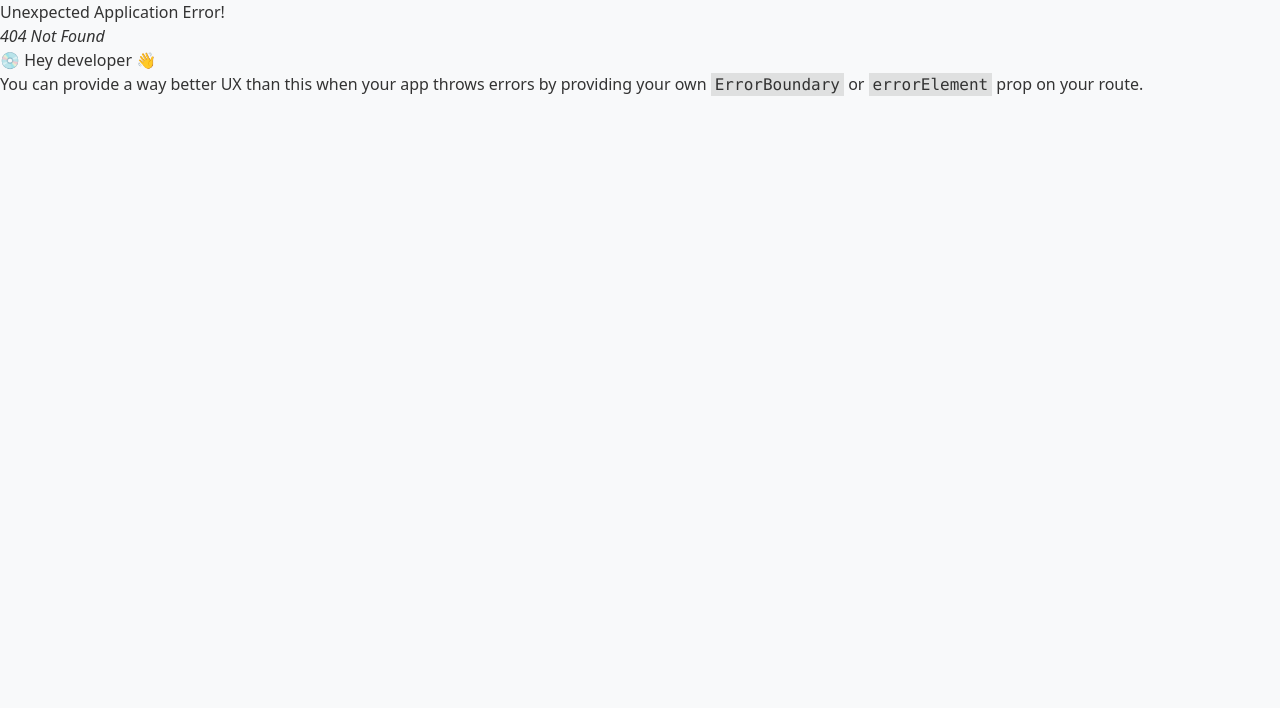
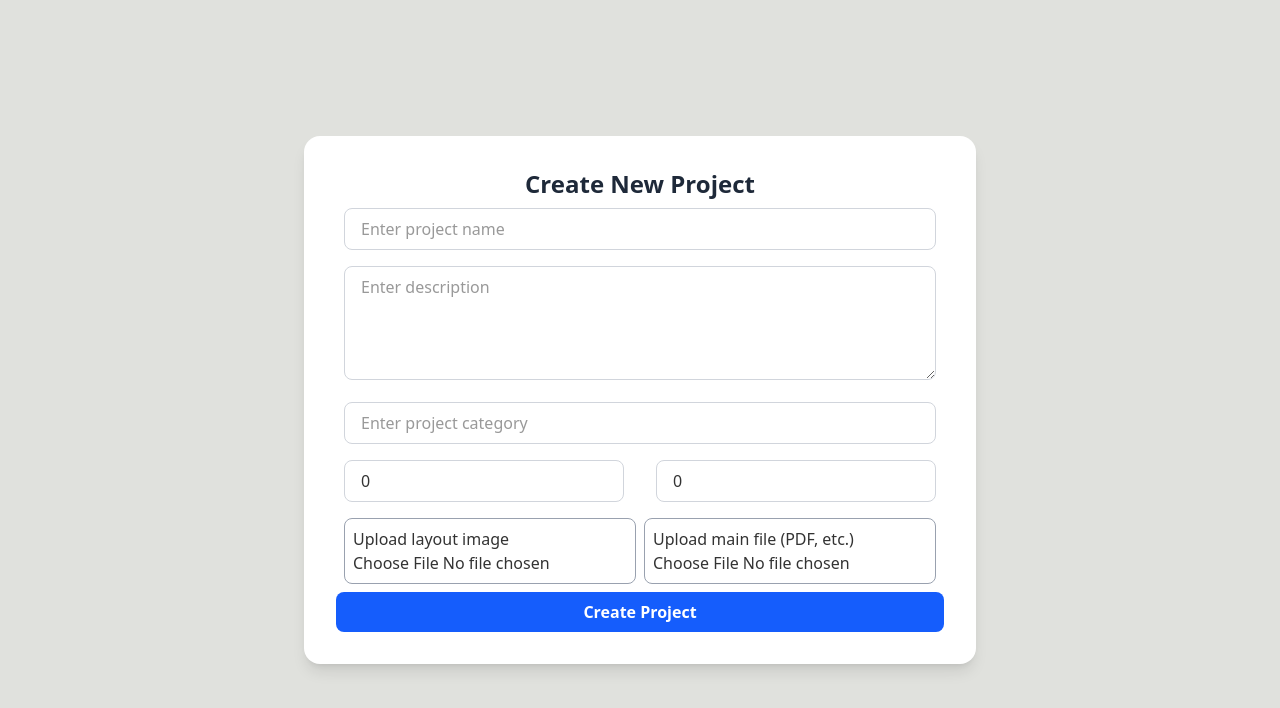
Before and after one commit to bishirkdy/personal-web, a React (Vite) app in the folder client/: page /create-project in a window 1280 px wide. Before the commit this address had no page. Shown: the top 708 px of the page. Built offline with nearby package versions, Linux system fonts and the light colour scheme.

Commit message:
some ui updated in create project

```diff
--- a/client/index.html
+++ b/client/index.html
@@ -2,7 +2,7 @@
 <html lang="en">
   <head>
     <meta charset="UTF-8" />
-    <link rel="icon" type="image/svg+xml" href="/client/src/assets/profile.jpg" />
+    <link rel="icon" type="image/jpg" href="/client/src/assets/profile.jpg" />
     <meta name="viewport" content="width=device-width, initial-scale=1.0" />
     <title>bishir</title>
   </head>
--- a/client/src/Router.jsx
+++ b/client/src/Router.jsx
@@ -9,12 +9,14 @@ import Register from "./components/Register";
 import Authenticate from "./components/Authenticate";
 import MyWork from "./pages/works/MyWork";
 import VerifyAccount from "./components/VerifyAccount";
+import CreateProject from "./pages/admin/createProject";
 
 const router = createBrowserRouter(
   createRoutesFromElements(
     <>
       <Route path="login" element={<Login />} />
       <Route path="register" element={<Register />} />
+      <Route path="create-project" element={<CreateProject/>}/>
       <Route path="/" element={<App />} />
       <Route path="verify-account" element={<VerifyAccount />} />
       <Route element={<Authenticate />}>
--- /dev/null
+++ b/client/src/pages/admin/CreateProject.jsx
@@ -0,0 +1,155 @@
+import React, { useState } from "react";
+
+const CreateProject = () => {
+  const [project, setProject] = useState({
+    name: "",
+    description: "",
+    price: 0,
+    offerPrice: 0,
+    category: "",
+    image: null,
+    file: null,
+  });
+
+  const [preview, setPreview] = useState(null);
+
+  const handleChange = (e) => {
+    const { name, value } = e.target;
+    setProject((prev) => ({ ...prev, [name]: value }));
+  };
+
+  const handleFileChange = (e) => {
+    const file = e.target.files[0];
+    setProject((prev) => ({ ...prev, file }));
+
+    if (file) {
+      const previewUrl = URL.createObjectURL(file);
+      setPreview(previewUrl);
+    }
+  };
+
+  const handleImageChange = (e) => {
+    const image = e.target.files[0];
+    setProject((prev) => ({ ...prev, image }));
+
+    if (image) {
+      const previewUrl = URL.createObjectURL(image);
+      setPreview(previewUrl);
+    }
+  };
+
+  const handleSubmit = (e) => {
+    e.preventDefault();
+    console.log(project);
+  };
+
+  return (
+    <div className="min-h-screen flex items-center justify-center bg-[var(--color-primary)] px-4">
+      <div className="w-full max-w-2xl bg-white p-8 rounded-2xl shadow-lg">
+        <h2 className="text-2xl font-bold mb-6 text-gray-800 text-center">
+          Create New Project
+        </h2>
+        <form onSubmit={handleSubmit} className="space-y-4">
+          <div className="p-2">
+            <input
+              type="text"
+              name="name"
+              value={project.name}
+              onChange={handleChange}
+              placeholder="Enter project name"
+              className="w-full px-4 py-2 border border-gray-300 rounded-lg"
+              required
+            />
+          </div>
+
+          <div className="p-2">
+            <textarea
+              name="description"
+              value={project.description}
+              onChange={handleChange}
+              placeholder="Enter description"
+              rows={4}
+              className="w-full px-4 py-2 border border-gray-300 rounded-lg"
+              required
+            />
+          </div>
+
+          <div className="p-2">
+            <input
+              type="text"
+              name="category"
+              value={project.category}
+              onChange={handleChange}
+              placeholder="Enter project category"
+              className="w-full px-4 py-2 border border-gray-300 rounded-lg"
+              required
+            />
+          </div>
+
+          <div className="flex flex-col md:flex-row gap-4">
+            <div className="flex-1 p-2">
+              <input
+                type="number"
+                name="price"
+                value={project.price}
+                onChange={handleChange}
+                placeholder="Price"
+                className="w-full px-4 py-2 border border-gray-300 rounded-lg"
+                required
+              />
+            </div>
+            <div className="flex-1 p-2">
+              <input
+                type="number"
+                name="offerPrice"
+                value={project.offerPrice}
+                onChange={handleChange}
+                placeholder="Offer Price"
+                className="w-full px-4 py-2 border border-gray-300 rounded-lg"
+                required
+              />
+            </div>
+          </div>
+          <div className="flex gap-2 p-2 ">
+            <div className="p-2 border rounded-lg border-gray-400">
+              <label className="block font-medium mb-1">Upload layout image</label>
+              <input
+                type="file"
+                accept="image/*"
+                onChange={handleImageChange}
+                className="w-full"
+              />
+              {preview && (
+                <img
+                  src={preview}
+                  alt="Preview"
+                  className="mt-2 h-32 object-cover rounded-lg"
+                />
+              )}
+            </div>
+
+            <div className="p-2 border rounded-lg border-gray-400">
+              <label className="block font-medium mb-1">
+                Upload main file (PDF, etc.)
+              </label>
+              <input
+                type="file"
+                onChange={handleFileChange}
+                className="w-full"
+              />
+            </div>
+          </div>
+
+          <button
+            type="submit"
+            className="w-full mt-4 bg-blue-600 text-white font-bold py-2 px-4 rounded-lg hover:bg-blue-700 transition"
+          >
+            Create Project
+          </button>
+        </form>
+      </div>
+    </div>
+  );
+};
+
+export default CreateProject;
--- /dev/null
+++ b/client/src/redux/api/projectApi.js
@@ -0,0 +1,16 @@
+import { PROJECT_URL } from "../constants";
+import { createApiSlice } from "./api";
+
+const projectApi = createApiSlice.injectEndpoints({
+    endpoints : (builder) => ({
+        createProject : builder.mutation({
+            query : (data) =>({
+                url : `${PROJECT_URL}/create-project`,
+                method : 'POST',
+                body : data
+            })
+        })
+    })
+})
+
+export const {useCreateProjectMutation} = projectApi;
--- a/client/src/redux/constants.js
+++ b/client/src/redux/constants.js
@@ -1,2 +1,3 @@
 export const BASE_URL = import.meta.env.VITE_API_URL;
 export const AUTH_URL= '/api/v1/auth'
+export const PROJECT_URL= 'api/v1/projects'
```
